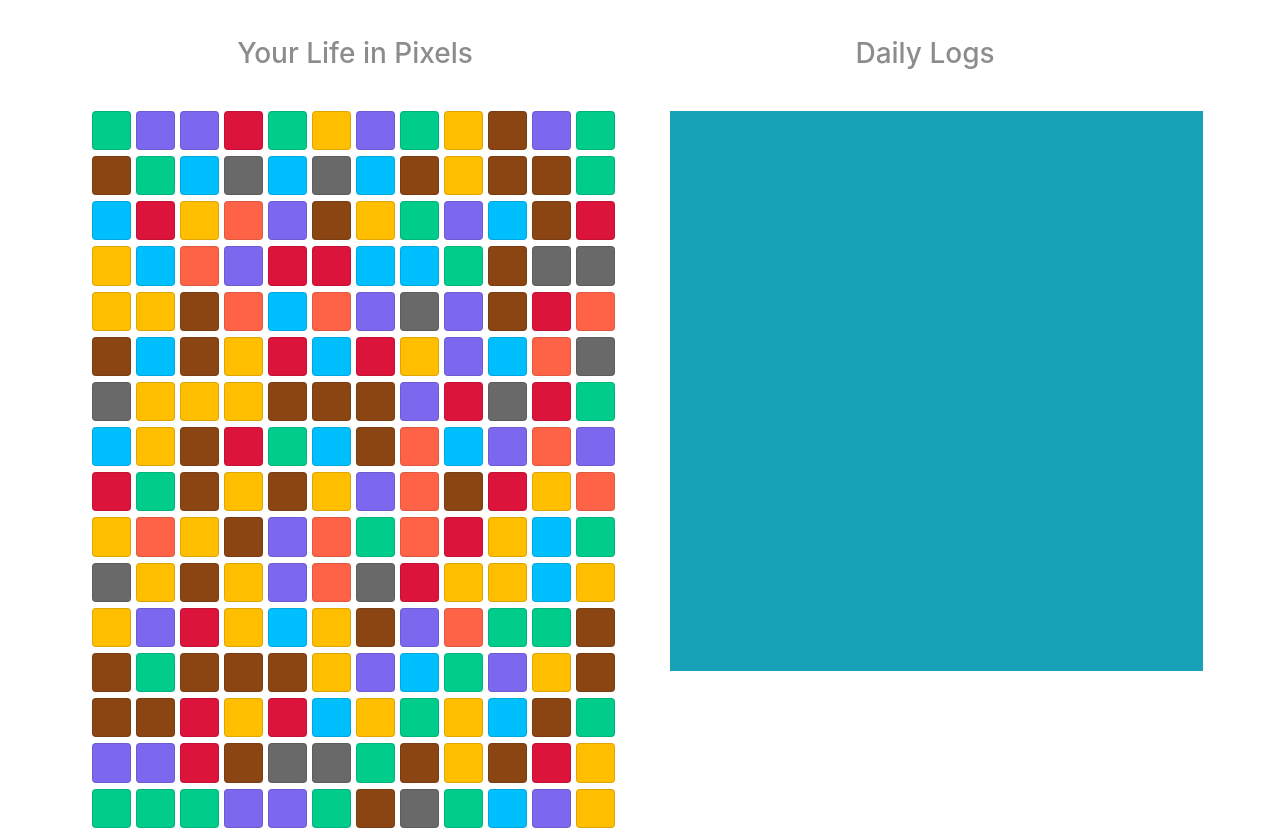
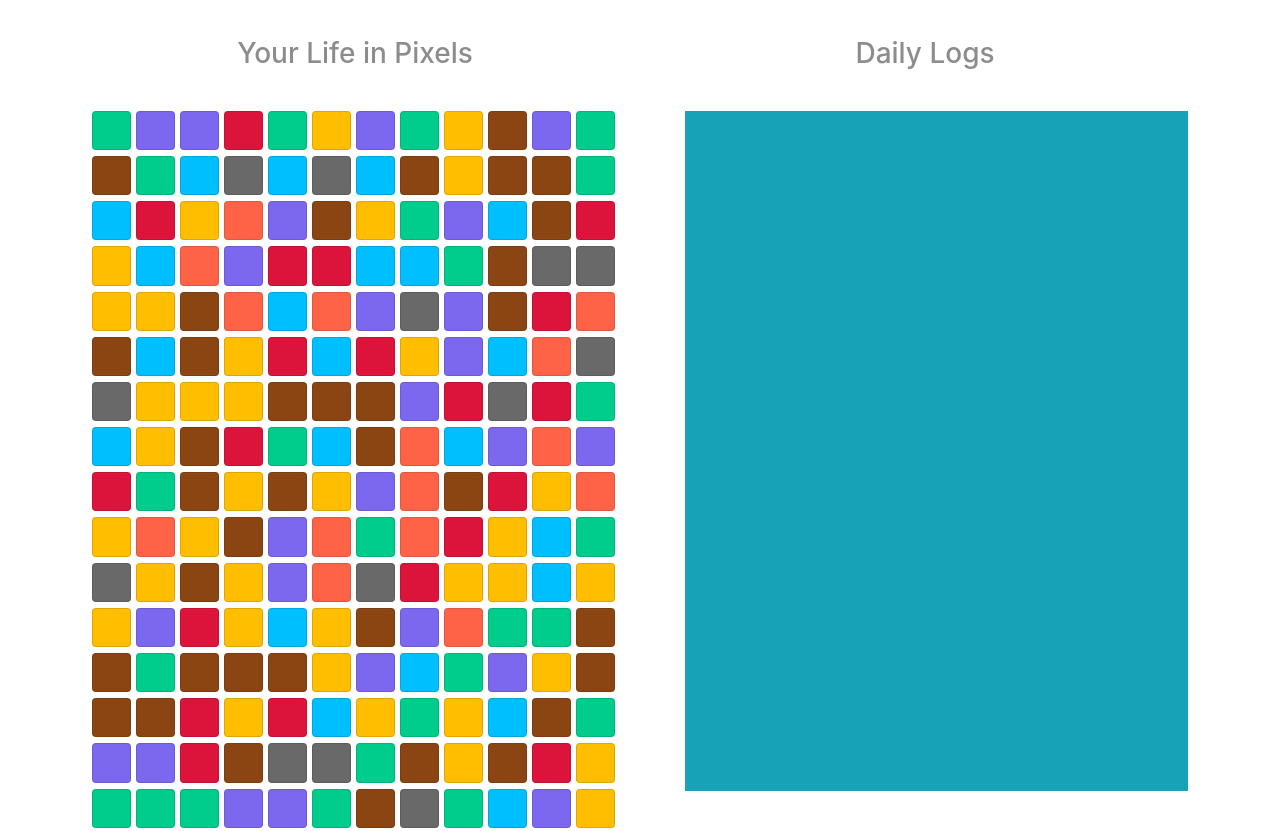
Before and after one commit to daniel-sm-yu/LifeLog, a plain HTML site: page index.html in a window 1280 px wide. Shown: the part 462-1293 px from the top of the page. Drawn offline with nearby package versions, Linux system fonts and the light colour scheme.

Commit message:
fixed sticky daily log

```diff
--- a/index.html
+++ b/index.html
@@ -71,8 +71,8 @@
         <!-- Life in Pixels End -->
 
         <!-- Daily Logs -->
-        <div class="col-5 bg-info" id="dailylog">
-          <div class="container-fluid"></div>
+        <div class="col-5" id="dailylog">
+          <div class="container bg-info" id="log"></div>
         </div>
         <!-- Daily Logs End -->
 
@@ -168,7 +168,7 @@
             <!-- Log Form End -->
           </div>
           <div class="modal-footer">
-            <button type="button" class="btn btn-secondary" data-dismiss="modal">Close</button>
+            <button type="button" class="btn btn-secondary" data-dismiss="modal">Cancel</button>
             <button type="button" class="btn btn-primary" data-dismiss="modal">Submit</button>
           </div>
         </div>
--- a/script.js
+++ b/script.js
@@ -48,7 +48,7 @@ $('#pixelsheet').html(pixelHTML);
 // Pixel Sheet End
 
 // Daily Log
-//$('#dailylog').sticky({topSpacing: 0});
+$('#log').sticky({topSpacing: 72});
 // Daily Log End
 
 
--- a/styles.css
+++ b/styles.css
@@ -60,7 +60,6 @@ a.nav-item:hover,
 
 #pixelsheet {
 	margin-left: 6%;
-	height: 35em;
 	z-index: -1;
 }
 
@@ -70,9 +69,14 @@ a.nav-item:hover,
 	margin-right: .3em;
 }
 
+#dailylog,
+#log {
+	z-index: -1;
+	height: 85vh;
+}
+
 #dailylog {
 	margin-right: 6%;
-	z-index: -1;
 }
 
 /*FORM STYLES*/
```
